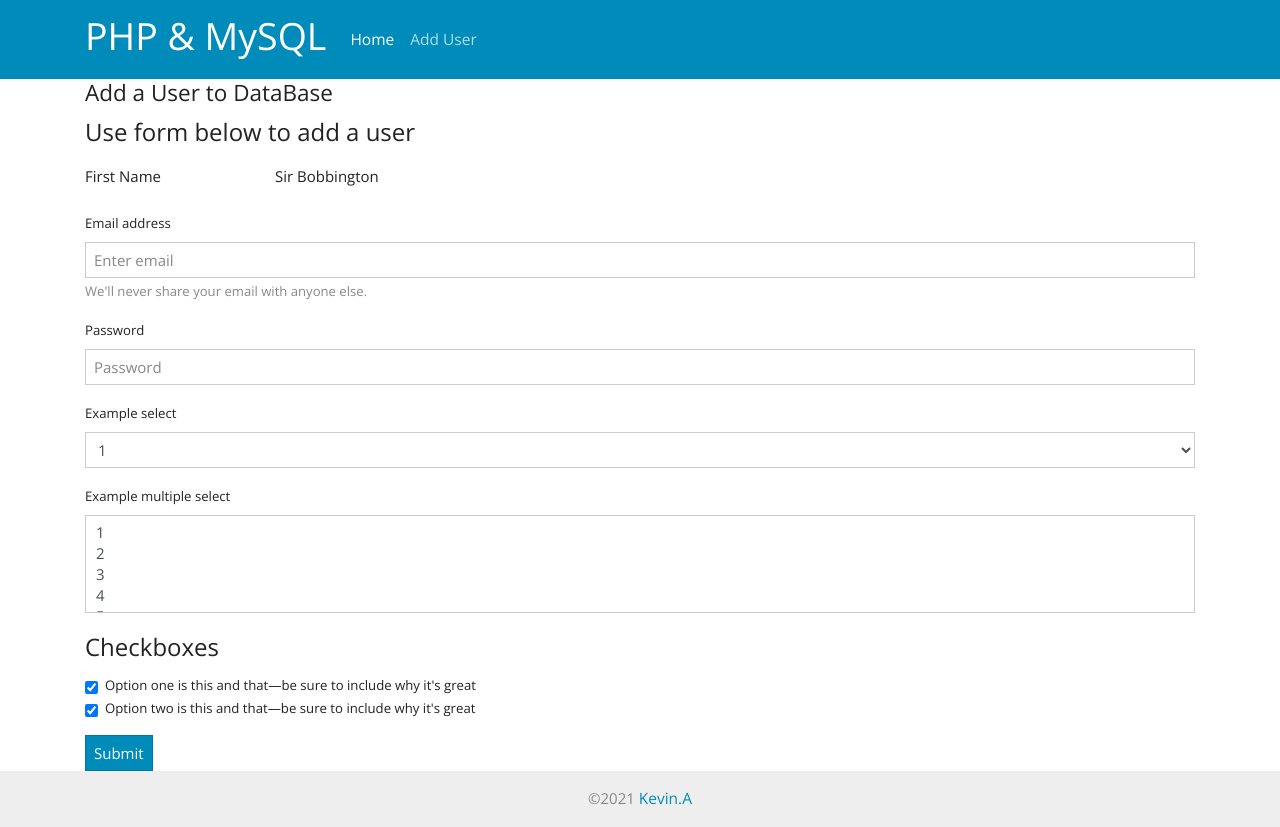
After one commit to kevin-Ash/PHP-MySQL-Add-Users, a PHP site: page /add_user.php in a window 1280 px wide. The commit adds this page. Run offline with PHP 8.4, Linux system fonts and the light colour scheme; some libraries are stand-ins or nearby versions.

Commit message:
created skeleton for user form page

```diff
--- /dev/null
+++ b/add_user.php
@@ -0,0 +1,79 @@
+<?php
+
+?>
+<!DOCTYPE html>
+
+<html lang="en">
+
+<?php include('./templates/header.php') ?>
+<section id="add-user-form" class="container">
+
+<h4 >Add a User to DataBase</h4>
+    <form action="">
+        <fieldset>
+            <legend>Use form below to add a user</legend>
+
+                <div class="form-group row">
+                    <label for="firstName"  class="col-sm-2 col-form-label">First Name</label>
+                    <div class="col-sm-10">
+                        <input type="text" name="firstName" class="form-control-plaintext" id="firstName" value="Sir Bobbington">
+                    </div>
+                </div>
+
+                <div class="form-group">
+                    <label for="exampleInputEmail1">Email address</label>
+                    <input type="email" class="form-control" id="exampleInputEmail1" aria-describedby="emailHelp" placeholder="Enter email">
+                    <small id="emailHelp" class="form-text text-muted">We'll never share your email with anyone else.</small>
+                </div>
+
+                <div class="form-group">
+                <label for="exampleInputPassword1">Password</label>
+                <input type="password" class="form-control" id="exampleInputPassword1" placeholder="Password">
+                </div>
+
+                <div class="form-group">
+                <label for="exampleSelect1">Example select</label>
+                <select class="form-control" id="exampleSelect1">
+                    <option>1</option>
+                    <option>2</option>
+                    <option>3</option>
+                    <option>4</option>
+                    <option>5</option>
+                </select>
+                </div>
+
+                <div class="form-group">
+                <label for="exampleSelect2">Example multiple select</label>
+                <select multiple="" class="form-control" id="exampleSelect2">
+                    <option>1</option>
+                    <option>2</option>
+                    <option>3</option>
+                    <option>4</option>
+                    <option>5</option>
+                </select>
+                </div>
+
+                <fieldset class="form-group">
+                <legend>Checkboxes</legend>
+                <div class="form-check">
+                    <label class="form-check-label">
+                    <input class="form-check-input" type="checkbox" value="" checked="">
+                    Option one is this and that—be sure to include why it's great
+                    </label>
+                </div>
+                <div class="form-check">
+                    <label class="form-check-label">
+                    <input class="form-check-input" type="checkbox" value="" checked="">
+                    Option two is this and that—be sure to include why it's great
+                    </label>
+                </div>
+                </fieldset>
+
+
+
+                <button type="submit" class="btn btn-primary">Submit</button>
+            </fieldset>
+        </form>
+
+</section>
+<?php include('./templates/footer.php') ?>
--- a/templates/footer.php
+++ b/templates/footer.php
@@ -1,2 +1,16 @@
+<?php
+
+?>
+
+<footer class="footer mt-auto py-3 bg-light">
+  <div class="container text-center">
+    <span class="text-muted">&copy;2021 <a href="#">Kevin.A</a></span>
+  </div>
+</footer>
+
+<script src="https://code.jquery.com/jquery-3.2.1.slim.min.js" integrity="sha384-KJ3o2DKtIkvYIK3UENzmM7KCkRr/rE9/Qpg6aAZGJwFDMVNA/GpGFF93hXpG5KkN" crossorigin="anonymous"></script>
+<script src="https://cdnjs.cloudflare.com/ajax/libs/popper.js/1.12.9/umd/popper.min.js" integrity="sha384-ApNbgh9B+Y1QKtv3Rn7W3mgPxhU9K/ScQsAP7hUibX39j7fakFPskvXusvfa0b4Q" crossorigin="anonymous"></script>
+<script src="https://maxcdn.bootstrapcdn.com/bootstrap/4.0.0/js/bootstrap.min.js" integrity="sha384-JZR6Spejh4U02d8jOt6vLEHfe/JQGiRRSQQxSfFWpi1MquVdAyjUar5+76PVCmYl" crossorigin="anonymous"></script>
+
 </body>
 </html>
--- a/templates/header.php
+++ b/templates/header.php
@@ -0,0 +1,52 @@
+<?php
+
+?>
+
+
+<head>
+    <meta charset="UTF-8">
+    <meta http-equiv="X-UA-Compatible" content="IE=edge">
+    <meta name="viewport" content="width=device-width, initial-scale=1.0">
+    <title>PHP_MySQL</title>
+
+    <!-- Bootswatch CSS -->
+    <link rel="stylesheet" href="https://stackpath.bootstrapcdn.com/bootswatch/4.5.2/yeti/bootstrap.min.css" integrity="sha384-mLBxp+1RMvmQmXOjBzRjqqr0dP9VHU2tb3FK6VB0fJN/AOu7/y+CAeYeWJZ4b3ii" crossorigin="anonymous">
+
+    <style>
+        li, a, p {
+            font-size: 15.5px;
+            font-weight: 400;
+        }
+    </style>
+</head>
+<body>
+
+<!-- Main nav -->
+<nav class="navbar navbar-expand-md navbar-dark bg-primary ">
+
+    <div class="container">
+
+        <!-- Logo -->
+        <a class="navbar-brand" href="index.php"><h1>PHP & MySQL</h1></a>
+
+            <button class="navbar-toggler" type="button" data-toggle="collapse" data-target="#nav-target" aria-controls="nav-target" aria-expanded="true" aria-label="Toggle navigation">
+                <span class="navbar-toggler-icon"></span>
+            </button>
+
+            <div class="navbar-collapse collapse show" id="nav-target" >
+
+            <ul class="navbar-nav mr-auto">
+                <li class="nav-item active">
+                    <a class="nav-link" href="#">Home
+                    <span class="sr-only">(current)</span>
+                    </a>
+                </li>
+                <li class="nav-item">
+                    <a class="nav-link" href="add_user.php">Add User</a>
+                </li>
+            </ul>
+    </div>
+
+    </div>
+
+</nav>
```
Also changed, not shown: index.php (+7 -1 lines).
